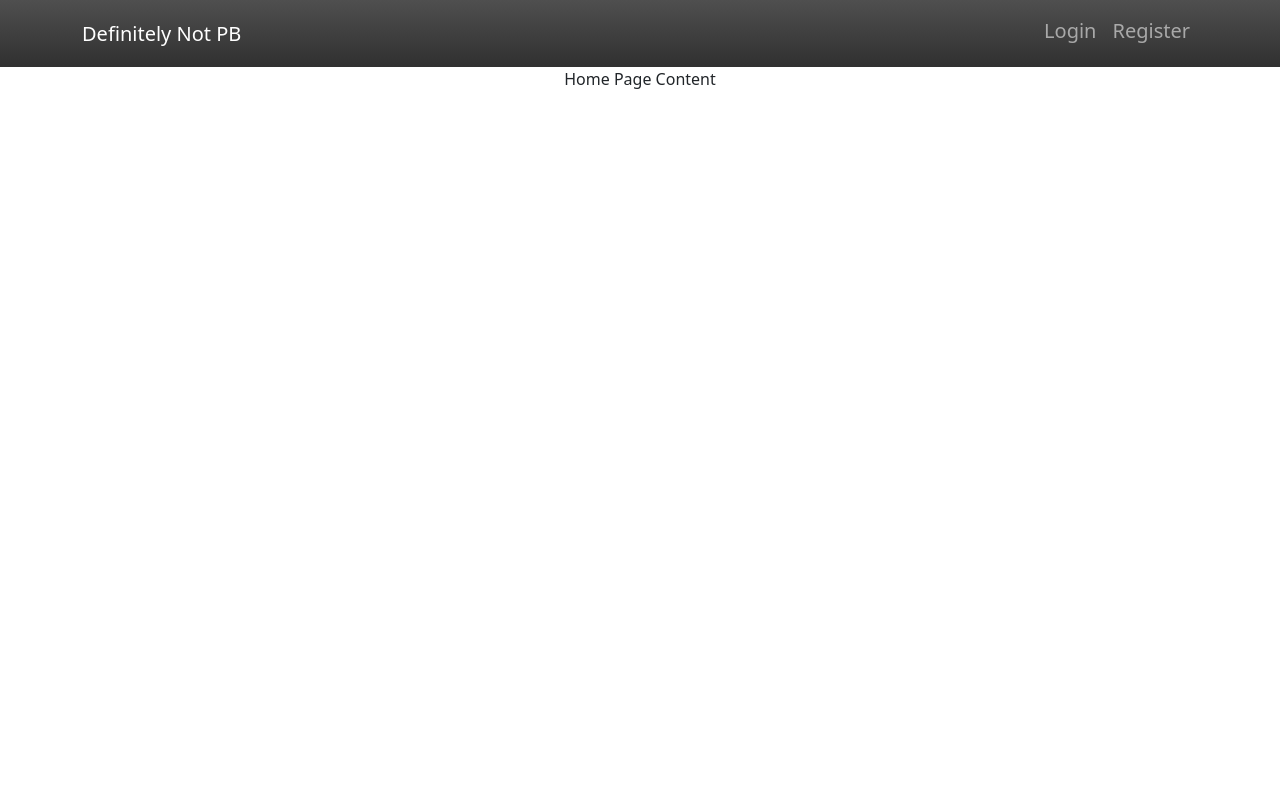
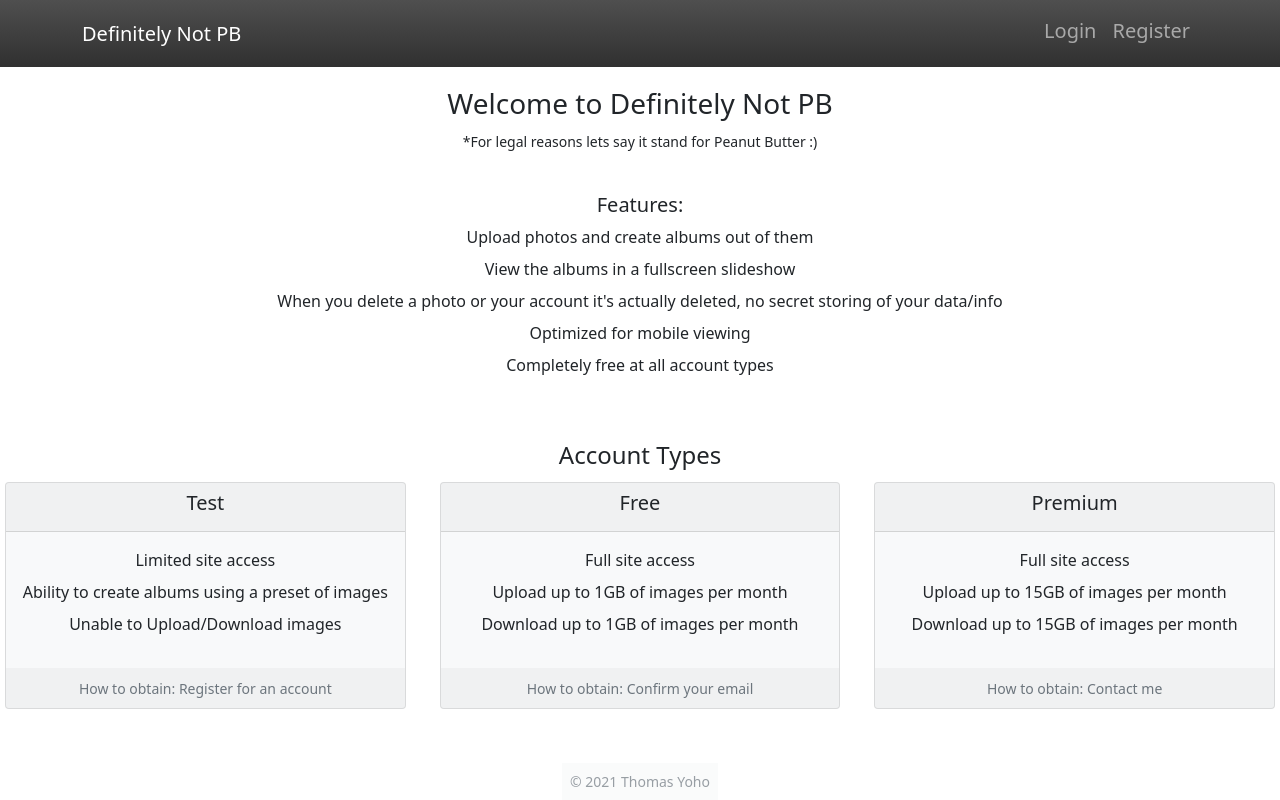
Before and after one commit to TYohoJr/definitely-not-pb, a React (Create React App) app in the folder view/: page / in a window 1280 px wide. Built offline with nearby package versions, Linux system fonts and the light colour scheme.

Commit message:
added home page and copyright footer

```diff
--- a/view/src/App.css
+++ b/view/src/App.css
@@ -109,3 +109,15 @@ h4 {
 .display-block {
   display: block;
 }
+
+.no-bullets {
+  list-style-type: none;
+  padding-left: unset;
+}
+
+.copyright-footer {
+  width: fit-content;
+  margin: 0 auto;
+  opacity: 0.7;
+  background: none!important;
+}
--- a/view/src/App.js
+++ b/view/src/App.js
@@ -69,8 +69,10 @@ class App extends Component {
         appUserID: decoded.user_id,
         isLoggedIn: true,
         showAuthModal: false,
+      }, () => {
+        this.getAcctType()
+        this.showPage("photos")
       })
-      this.getAcctType()
     }
   }
 
@@ -440,7 +442,15 @@ class App extends Component {
           :
           null
         }
-      </div>
+        <Navbar
+          bg="light"
+          expand="true"
+          fixed="bottom"
+          className="copyright-footer"
+        >
+          <small className="text-muted">&copy; {process.env.REACT_APP_YEAR || new Date().getFullYear().toString()} Thomas Yoho</small>
+        </Navbar>
+      </div >
     );
   }
 }
--- /dev/null
+++ b/view/src/HomePage/index.css
@@ -0,0 +1,9 @@
+.types-list-container {
+    margin-top: 1rem;
+    margin-left: 10vw;
+    margin-right: 10vw;
+}
+
+.title-header {
+    margin-top: 20px;
+}
--- a/view/src/HomePage/index.js
+++ b/view/src/HomePage/index.js
@@ -1,13 +1,93 @@
 import { Component } from 'react';
-import Container from 'react-bootstrap/Container';
+import Row from 'react-bootstrap/Row';
+import Col from 'react-bootstrap/Col';
+import Card from 'react-bootstrap/Card';
+import './index.css';
 
 class HomePage extends Component {
+    constructor() {
+        super()
+        this.state = {
+            accountTypes: [
+                {
+                    type: "Test",
+                    howTo: "Register for an account",
+                    features: [
+                        "Limited site access",
+                        "Ability to create albums using a preset of images",
+                        "Unable to Upload/Download images",
+                    ]
+                },
+                {
+                    type: "Free",
+                    howTo: "Confirm your email",
+                    features: [
+                        "Full site access",
+                        "Upload up to 1GB of images per month",
+                        "Download up to 1GB of images per month"
+                    ]
+                },
+                {
+                    type: "Premium",
+                    howTo: "Contact me",
+                    features: [
+                        "Full site access",
+                        "Upload up to 15GB of images per month",
+                        "Download up to 15GB of images per month"
+                    ]
+                }
+            ]
+        }
+    }
+
     render() {
         return (
             <div>
-                <Container>
-                    Home Page Content
-                </Container>
+                <h3 className="title-header">Welcome to Definitely Not PB</h3>
+                <p><small>*For legal reasons lets say it stand for Peanut Butter :)</small></p>
+                <br />
+                <h5>Features:</h5>
+                <ul className="no-bullets">
+                    <li className="mb-2">Upload photos and create albums out of them</li>
+                    <li className="mb-2">View the albums in a fullscreen slideshow</li>
+                    <li className="mb-2">When you delete a photo or your account it's actually deleted, no secret storing of your data/info</li>
+                    <li className="mb-2">Optimized for mobile viewing</li>
+                    <li className="mb-2">Completely free at all account types</li>
+                </ul>
+                <br />
+                <br />
+                <h4>Account Types</h4>
+                <Row
+                    xs={1}
+                    md={3}
+                    className="types-list-container"
+                >
+                    {this.state.accountTypes.map((typeDetails, idx) => (
+                        <Col>
+                            <Card
+                                bg="light"
+                                key={idx}
+                                text="dark"
+                            >
+                                <Card.Header>
+                                    <Card.Title>{typeDetails.type}</Card.Title>
+                                </Card.Header>
+                                <Card.Body>
+                                    <Card.Text>
+                                        <ul className="no-bullets">
+                                            {typeDetails.features.map((feature, i) => {
+                                                return <li key={i} className="mb-2">{feature}</li>
+                                            })}
+                                        </ul>
+                                    </Card.Text>
+                                </Card.Body>
+                                <Card.Footer>
+                                    <small className="text-muted">How to obtain: {typeDetails.howTo}</small>
+                                </Card.Footer>
+                            </Card>
+                        </Col>
+                    ))}
+                </Row>
             </div>
         )
     }
```
